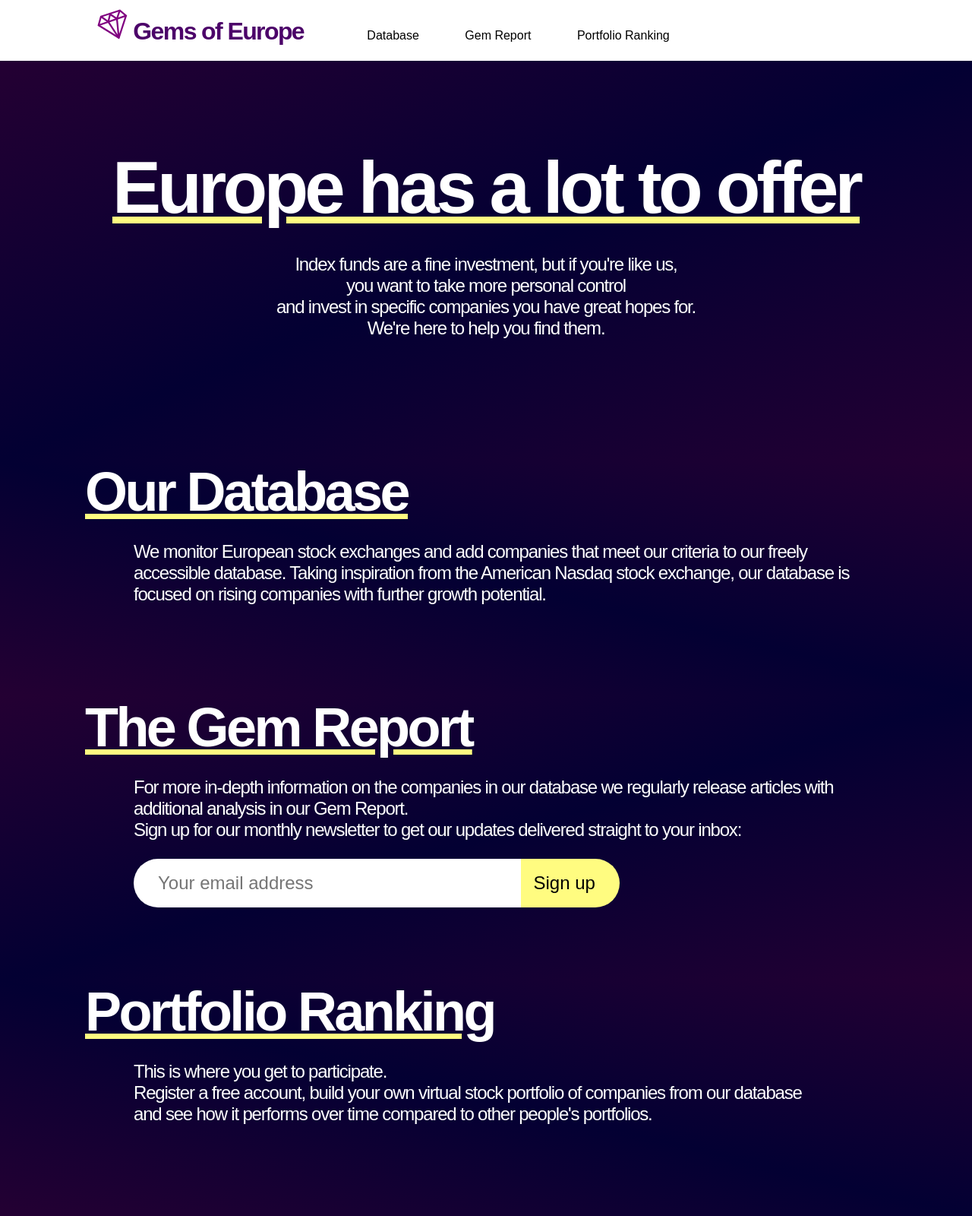
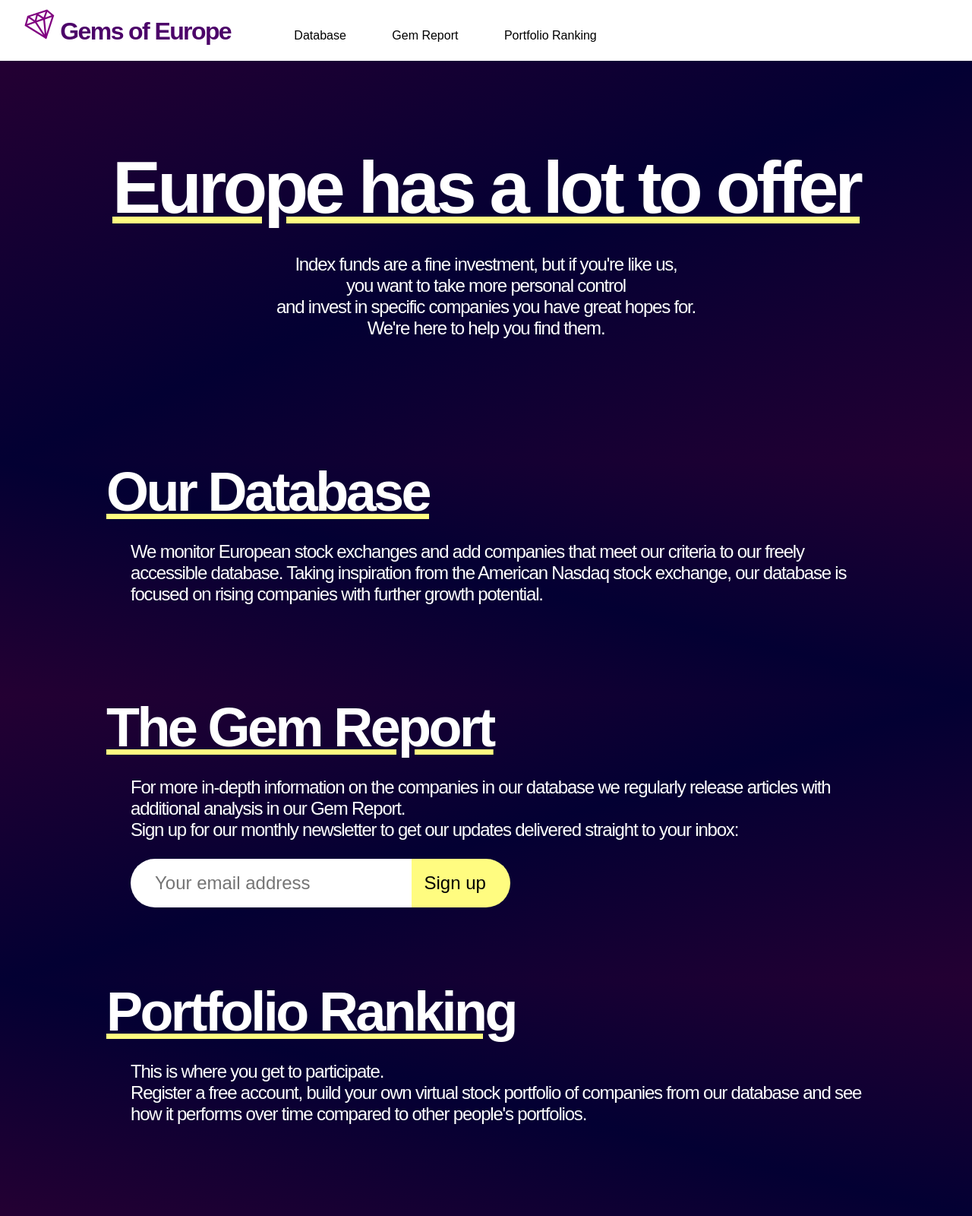
Before and after one commit to topaletti/gems, a Django app: page / in a window 1280 px wide. Shown: the whole page at 76% size. Run offline with Django 3.2, Linux system fonts and the light colour scheme.

Commit message:
edit layout and css to better accommodate mobile devices

```diff
--- a/app/templates/app/base.html
+++ b/app/templates/app/base.html
@@ -10,16 +10,16 @@
       --main-accent-color:#4C0269;--second-accent-color:#800080;}
 	  html,body {margin:0;padding:0;height:100%;color:black;font-family:sans-serif;}
     a {color:black;}
-    nav {position:fixed;top:0%;left:0%;margin:0;
+    nav {position:fixed;top:0%;left:0%;box-sizing:border-box;width:100%;margin:0;
       border-style:none none none none;border-width:1px;border-color:var(--main-border-color);
-      width:100%;padding:12px 128px 12px 128px;background:white;}
+      padding:12px 32px 12px 32px;background:white;}
     nav a {text-decoration:none;}
     nav a:hover {text-decoration:none;}
     nav div.logo {display:inline;text-align:left;
       font-size:32px;font-weight:bold;letter-spacing:-0.05em;}
     nav div.logo a {color:var(--main-accent-color);}
     nav div.menu {display:inline;;text-align:right;font-size:16px;padding-left:48px;padding-right:48px;}
-    nav div.menu span.menu-button {margin:0 24px 0 24px;padding:4px;}
+    nav div.menu span.menu-button {margin:0 24px 0 24px;padding:4px;white-space:nowrap;}
     nav div.menu span.menu-button:hover {border-style:none none solid none;border-width:2px;border-color:var(--second-accent-color);}
     {% block additional-css %}{% endblock %}
 	</style>
--- a/app/templates/app/index.html
+++ b/app/templates/app/index.html
@@ -1,20 +1,21 @@
 {% extends "app/base.html" %}
 
 {% block additional-css %}
-h1 {margin:0 0 32px 0;padding-top:48px;font-size:96px;color:white;font-weight:bold;letter-spacing:-0.05em;
+h1 {margin:0 0 32px 0;padding:48px 8px 0 8px;font-size:96px;color:white;font-weight:bold;letter-spacing:-0.05em;
   text-decoration:underline #FFFC80;}
 h2 {margin:0;font-size:72px;color:white;font-weight:bold;letter-spacing:-0.05em;
   text-decoration:underline solid #FFFC80;}
 p.h1-caption {margin:0 auto;width:800px;max-width:90%;font-size:24px;color:white;letter-spacing:-0.05em;}
-p.h2-caption {margin-left:64px;font-size:24px;color:white;letter-spacing:-0.05em;}
+p.h2-caption {margin-left:32px;font-size:24px;color:white;letter-spacing:-0.05em;}
 div.odd {background:linear-gradient(to bottom right,#240033,#030033,#240033);}
 div.even {background:linear-gradient(to bottom left,#240033,#030033,#240033);}
-div.placard {padding:0 16px 96px 16px;}
+div.placard {box-sizing:border-box;width:100%;padding:0 16px 96px 16px;}
 div.placard:first-of-type {margin-top:80px;padding:64px 0 160px 0;text-align:center;}
-div.placard-content {margin:0 96px 0 96px;}
+div.placard-content {margin:0 auto;width:1000px;max-width:90%;}
+div.placard-content div#newsletter-signup {box-sizing:border-box;max-width:90%;margin-left:32px;}
 div.placard-content input {}
 div.placard-content input.email
-  {margin-left:64px;height:64px;border-radius:32px 0 0 32px;border-style:none;outline:none;
+  {height:64px;border-radius:32px 0 0 32px;border-style:none;outline:none;
   padding:0 32px 0 32px;font-size:24px;}
 div.placard-content button#button-newsletter-signup
   {margin-left:-8px;height:64px;border-radius:0 32px 32px 0;border-style:none;
@@ -53,8 +54,10 @@ div.placard-content button#button-newsletter-signup:hover
       we regularly release articles with additional analysis in our Gem Report.<br>
       Sign up for our monthly newsletter to get our updates delivered straight to your inbox:
     </p>
-    <input class="email" type="email" size="30" placeholder="Your email address">
-    <button id="button-newsletter-signup" type="button">Sign up</button>
+    <div id="newsletter-signup">
+      <input class="email" type="email" size="20" placeholder="Your email address">
+      <button id="button-newsletter-signup" type="button">Sign up</button>
+    </div>
   </div>
 </div>
 <div class="placard even">
@@ -62,7 +65,7 @@ div.placard-content button#button-newsletter-signup:hover
     <h2>Portfolio Ranking</h2>
     <p class="h2-caption">
       This is where you get to participate.<br>
-      Register a free account, build your own virtual stock portfolio of companies from our database<br>
+      Register a free account, build your own virtual stock portfolio of companies from our database
       and see how it performs over time compared to other people's portfolios.
     </p>
   </div>
```
